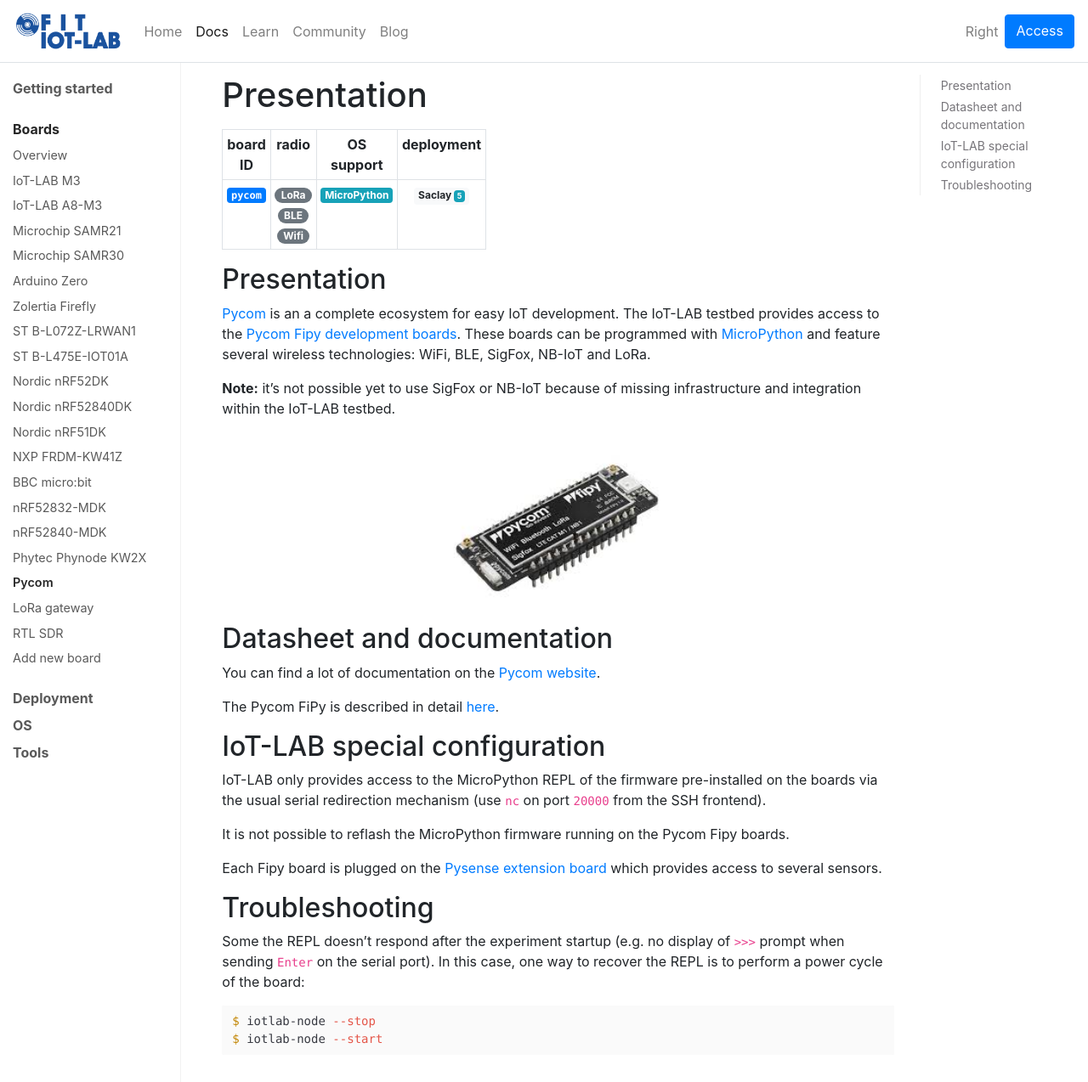
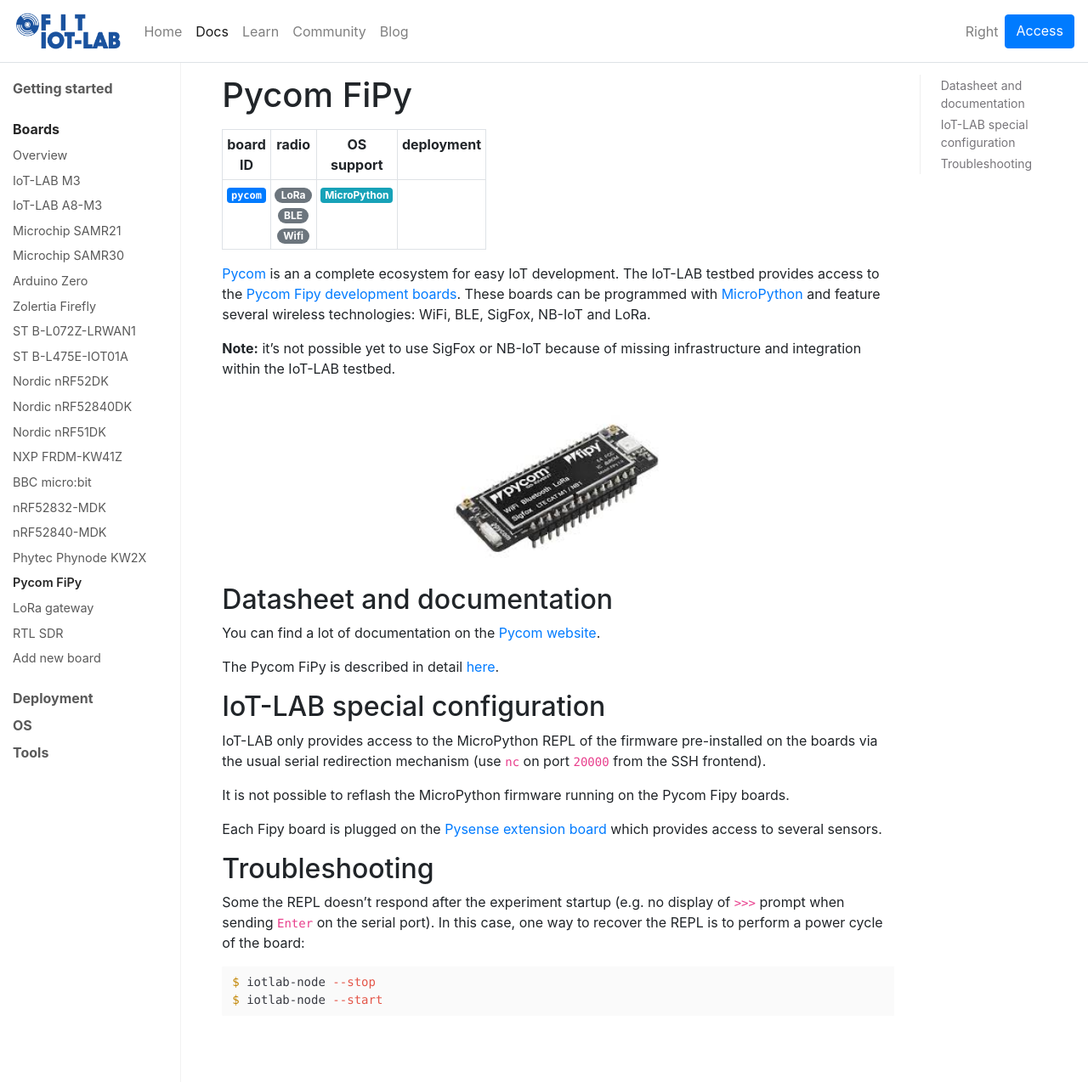
Before and after one commit to iot-lab/iot-lab.github.io, a Jekyll site: the page built from docs/boards/pycom-fipy.md, in a window 1280 px wide and 1274 px high. Shown: the whole window at 85% size. Built offline with Jekyll 4.4.1, drawn with Linux system fonts in a browser that asks for light colours; our own code applies the rules of GitHub Pages for plain Markdown files.

Commit message:
docs/boards: rename pycom in pycom-fipy

```diff
--- a/_data/boards.yml
+++ b/_data/boards.yml
@@ -70,7 +70,7 @@
     mcu-soc: Cortex M0
     radio: [BLE]
 -
-    name: Pycom
+    name: Pycom FiPy
     board-id: pycom
     mcu-soc: ESP32
     radio: [LoRa, BLE, Wifi]
--- a/_data/docs-nav.yml
+++ b/_data/docs-nav.yml
@@ -28,7 +28,7 @@
     - title: nRF52832-MDK
     - title: nRF52840-MDK
     - title: Phytec Phynode KW2X
-    - title: Pycom
+    - title: Pycom FiPy
     - title: LoRa gateway
     - title: RTL SDR
     - title: Add new board
--- a/_data/oses.yml
+++ b/_data/oses.yml
@@ -26,7 +26,7 @@
   website: http://micropython.org
   img: logo-micropython.jpg
   short-desc: <strong>MicroPython</strong> is an implementation of the Python programming language designed for highly constrained hardware platforms such as microcontrollers.
-  boards: [Pycom]
+  boards: [Pycom FiPy]
 
 - name: Yocto
   website: https://www.yoctoproject.org
--- a/docs/boards/pycom.md
+++ b/docs/boards/pycom-fipy.md
@@ -1,9 +1,7 @@
 ---
-board: Pycom
+board: Pycom FiPy
 group: boards
 ---
-
-## Presentation
 
 [Pycom](https://pycom.io/) is an a complete ecosystem for easy IoT development.
 The IoT-LAB testbed provides access to the
--- a/docs/os/micropython.md
+++ b/docs/os/micropython.md
@@ -15,7 +15,7 @@
 
 ## Basic usage with IoT-LAB
 
-In IoT-LAB, the [Pycom boards]({{ site.baseurl }}{% link docs/boards/pycom.md %}) provides access to a MicroPython pre-installed
+In IoT-LAB, the [Pycom boards]({{ site.baseurl }}{% link docs/boards/pycom-fipy.md %}) provides access to a MicroPython pre-installed
 firmware.
 
 Start an experiment with MicroPython using the Pycom Fipy board:
```
